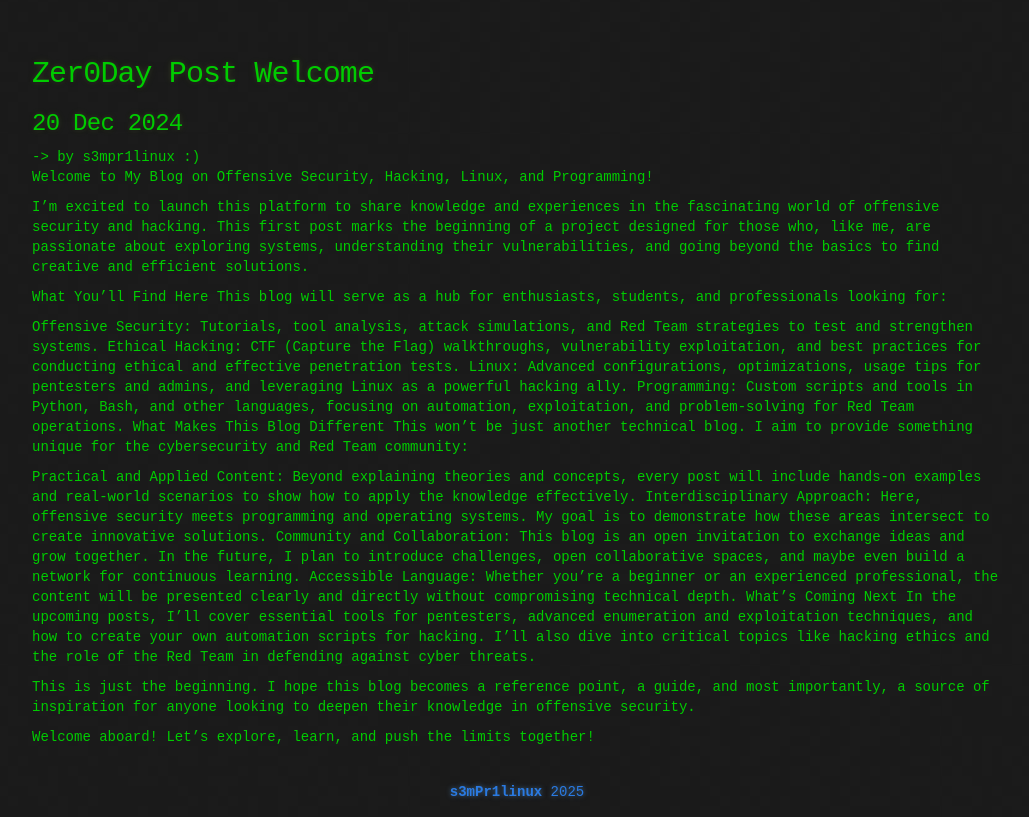
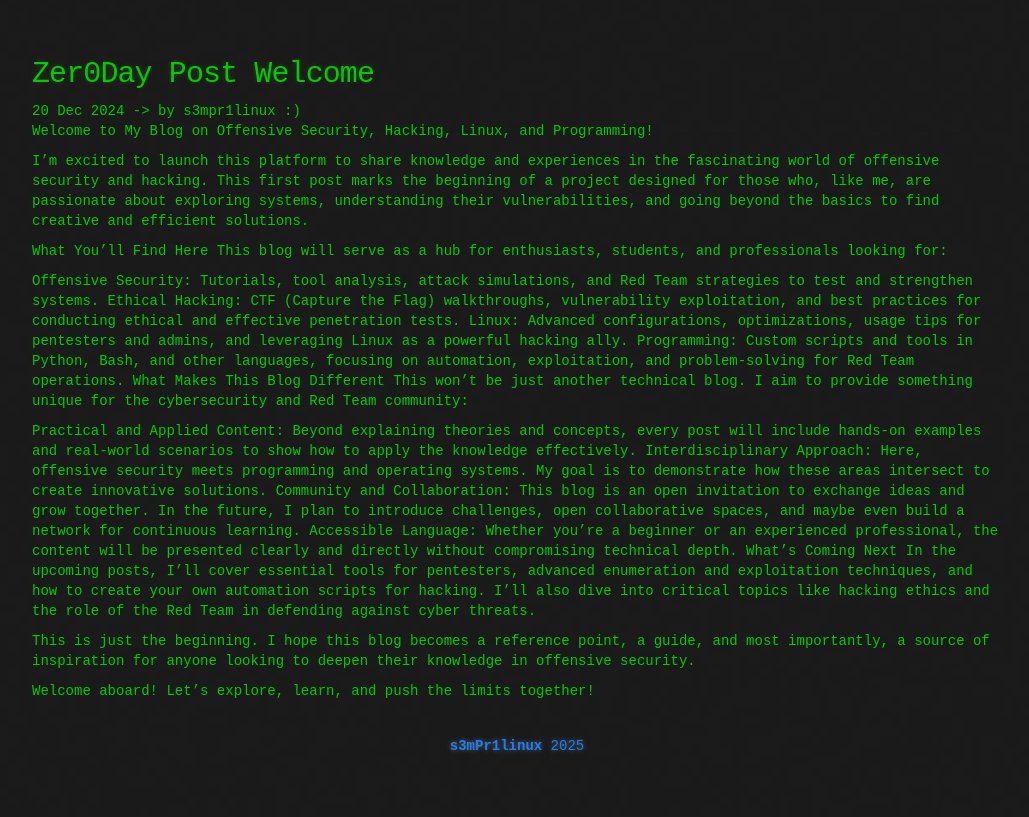
Before and after one commit to s3mPr1linux/s3mPr1linux.github.io, a Jekyll site: the page built from _posts/2024-12-20-zeroday post.md, in a window 1280 px wide. Shown: the part 399-1216 px from the top of the page, without its empty margins (123-1152 px from the left). Built offline with Jekyll 4.4.1, drawn with Linux system fonts in a browser that asks for light colours; after the commit the page ends 1170 px from its top, so only the background shows below that.

Commit message:
Update post.html

```diff
--- a/_layouts/post.html
+++ b/_layouts/post.html
@@ -5,6 +5,6 @@
 
 <article>
   <h1>{{ page.title }}</h1>
-  <h2><time datetime="{{ page.date | date_to_xmlschema }}" class="by-line">{{ page.date | date_to_string }}</time></h2> <span class="view">-> by s3mpr1linux :)</span>
+  <time datetime="{{ page.date | date_to_xmlschema }}" class="by-line">{{ page.date | date_to_string }}</time> <span class="view">-> by s3mpr1linux :)</span>
   {{ content }}
 </article>
```
